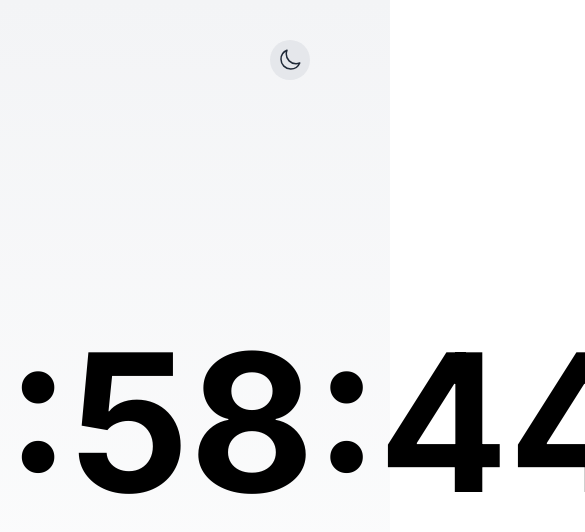
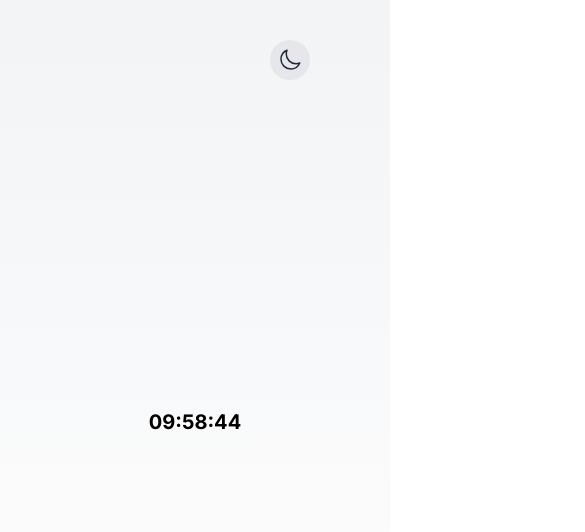
Before and after one commit to mountaincenter/nextjs-app, a Next.js app: page / in a window 390 px wide. Shown: the top 532 px of the page, 585 px wide, since content can reach past the window. Built offline with nearby package versions, Linux system fonts and the light colour scheme.

Commit message:
responsive

```diff
--- a/app/_components/Clock.tsx
+++ b/app/_components/Clock.tsx
@@ -15,7 +15,12 @@ const Clock = () => {
   }, []);
 
   return (
-    <p className="text-10xl font-bold text-center text-black dark:text-white">
+    <p
+      className="font-bold text-center text-black dark:text-white
+      text-xl sm:text-3xl md:text-5xl lg:text-8xl xl:text-10xl
+      w-full
+      "
+    >
       {time}
     </p>
   );
```
Also changed, not shown: 1 other file (tests, documents, lock files or other folders).
